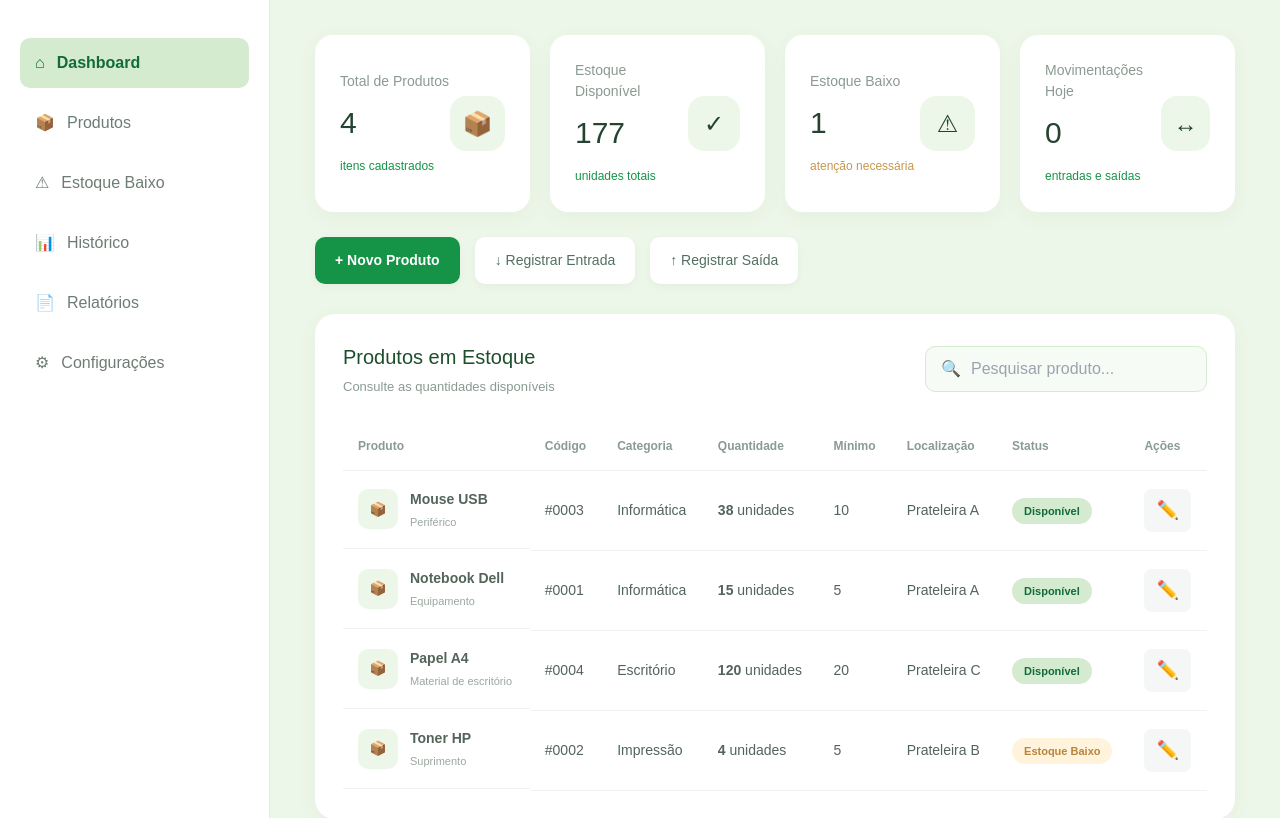
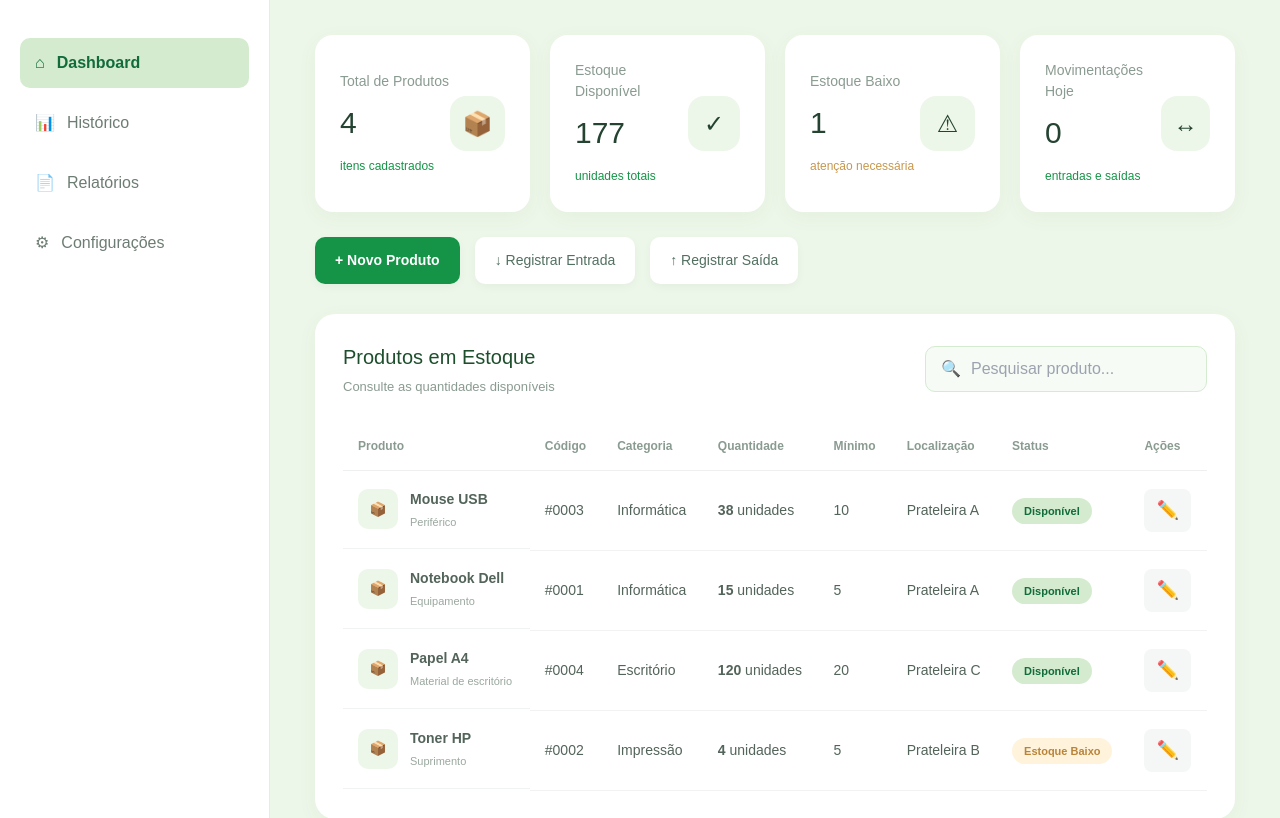
Before and after one commit to VictorRdaSL/Projeto_Interdisciplinar_26-27, a PHP site: page / in a window 1280 px wide. Shown: the part 103-921 px from the top of the page. Run offline with PHP 8.4, Linux system fonts and the light colour scheme; a user stored in the database is signed in; data comes from the database, SQL or seed files in the repository; data that the repository does not hold is empty; some libraries are stand-ins or nearby versions.

Commit message:
Remove itens redundantes do menu lateral (Produtos e Estoque Baixo)
- "Produtos" so fazia scroll ate uma secao da propria index.php, sem
  rota ou logica propria; a secao continua acessivel normalmente, logo
  no topo da pagina
- "Estoque Baixo" duplicava um acesso ja coberto pelo sino de
  notificacoes (visivel em todas as telas) e pela coluna Status da
  tabela de produtos; o card e o sino continuam funcionando pela mesma
  ancora, so o item do menu saiu

```diff
--- a/Sistemaestoque/configuracoes.php
+++ b/Sistemaestoque/configuracoes.php
@@ -127,7 +127,6 @@ unset($_SESSION['flash']);
     </div>
     <nav>
         <a href="index.php#dashboard"><span>⌂</span>Dashboard</a>
-        <a href="index.php#produtos"><span>📦</span>Produtos</a>
         <a href="index.php#historico"><span>📊</span>Histórico</a>
         <?php if (usuarioTemPermissao('relatorios.ver')): ?>
         <a href="relatorios.php"><span>📄</span>Relatórios</a>
--- a/Sistemaestoque/index.php
+++ b/Sistemaestoque/index.php
@@ -235,8 +235,6 @@ $ultimasMov=$movimentacoes;
     </div>
     <nav>
         <a href="#dashboard" class="ativo"><span>⌂</span>Dashboard</a>
-        <a href="#produtos"><span>📦</span>Produtos</a>
-        <a href="#estoque-baixo"><span>⚠</span>Estoque Baixo</a>
         <a href="#historico"><span>📊</span>Histórico</a>
         <?php if (usuarioTemPermissao('relatorios.ver')): ?>
         <a href="relatorios.php"><span>📄</span>Relatórios</a>
--- a/Sistemaestoque/relatorios.php
+++ b/Sistemaestoque/relatorios.php
@@ -149,7 +149,6 @@ $queryStringSemExport = http_build_query(array_filter([
     </div>
     <nav>
         <a href="index.php#dashboard"><span>⌂</span>Dashboard</a>
-        <a href="index.php#produtos"><span>📦</span>Produtos</a>
         <a href="index.php#historico"><span>📊</span>Histórico</a>
         <a href="relatorios.php" class="ativo"><span>📄</span>Relatórios</a>
         <a href="configuracoes.php"><span>⚙</span>Configurações</a>
```
